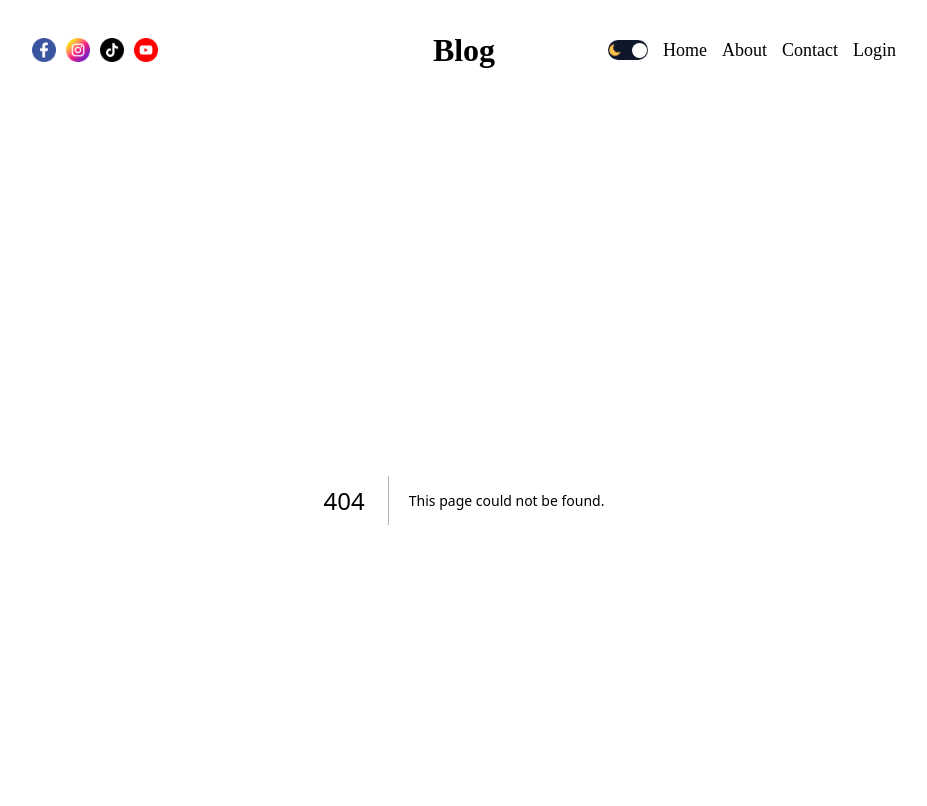
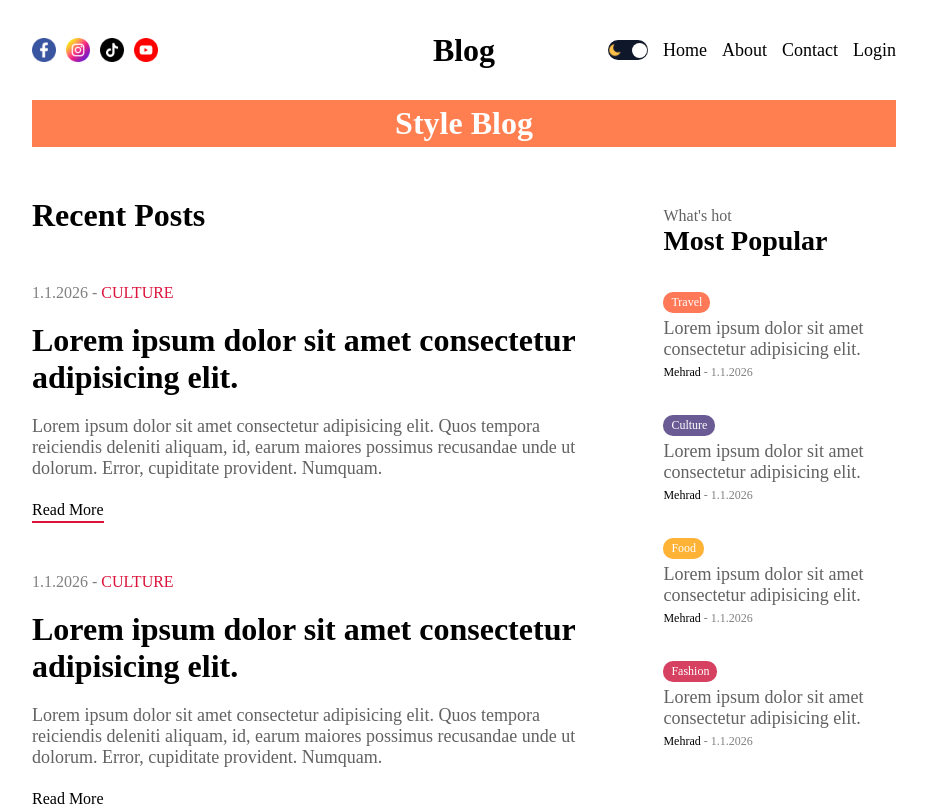
Before and after one commit to mehrad-amin/Blog-app, a Next.js app: page /blog in a window 1280 px wide. Before the commit this address had no page. Shown: the top 806 px of the page, without its empty margins (176-1103 px from the left). Built offline with nearby package versions, Linux system fonts and the light colour scheme.

Commit message:
ui blogPage compleated

```diff
--- /dev/null
+++ b/src/app/blog/blogPage.module.css
@@ -0,0 +1,10 @@
+.title {
+  background-color: coral;
+  color: white;
+  padding: 5px 10px;
+  text-align: center;
+}
+.content {
+  display: flex;
+  gap: 50px;
+}
--- /dev/null
+++ b/src/app/blog/page.jsx
@@ -0,0 +1,18 @@
+import React from "react";
+import styles from "@/app/blog/blogPage.module.css";
+import CardList from "../components/CardList/CardList";
+import Menu from "../components/Menu/Menu";
+
+const BlogPage = () => {
+  return (
+    <div className={styles.container}>
+      <h1 className={styles.title}>Style Blog</h1>
+      <div className={styles.content}>
+        <CardList />
+        <Menu />
+      </div>
+    </div>
+  );
+};
+
+export default BlogPage;
```
